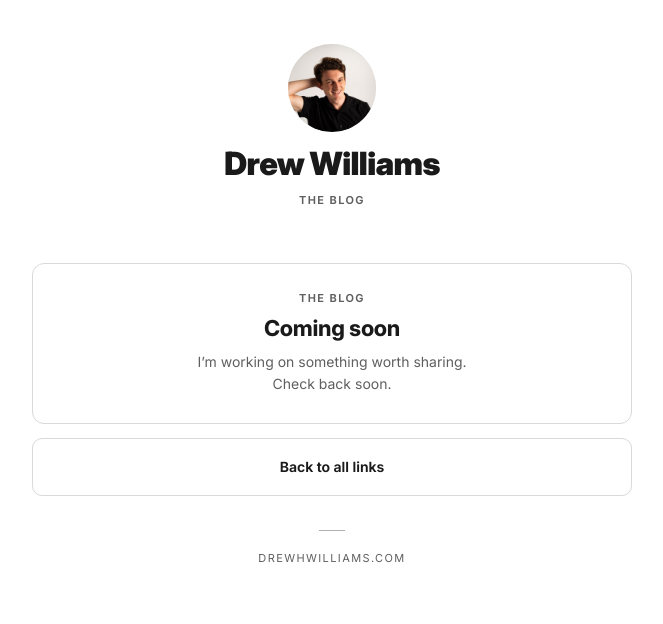
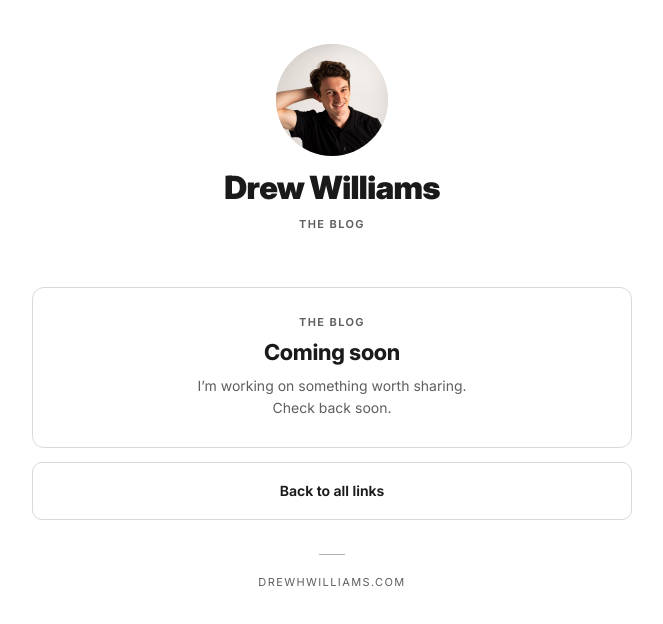
Before and after one commit to hamillholdings/drewhwilliams, a plain HTML site: page blog/index.html in a window 1280 px wide. Shown: the whole page, without its empty margins (308-971 px from the left). Drawn offline with Linux system fonts and the light colour scheme.

Commit message:
Blog header matches the directory: same photo size and position

```diff
--- a/blog/index.html
+++ b/blog/index.html
@@ -26,9 +26,10 @@ footer a{text-decoration:none}
 footer a:hover{text-decoration:underline}
 footer:before{content:'';display:block;width:26px;height:1px;background:#b0b0b0;margin:0 auto 20px}
 header{text-align:center}
-.portrait{width:88px;height:88px;margin:0 auto 12px;border-radius:50%;background:#e3e3e3;overflow:hidden}
+.portrait{width:112px;height:112px;margin:0 auto 12px;border-radius:50%;background:#e3e3e3;overflow:hidden}
 .portrait img{width:100%;height:100%;object-fit:cover;object-position:58% 35%}
-h1{font-weight:900;font-size:32px;letter-spacing:-.6px;margin:0 0 10px}
+h1{font-weight:900;font-size:32px;letter-spacing:-.6px;margin:0}
+header .eyebrow{margin-top:10px}
 .posts{display:grid;gap:12px;margin-top:28px}
 .post{display:block;padding:22px 24px;border:1px solid var(--line);border-radius:12px;text-decoration:none;transition:transform .18s,border-color .18s}
 .post:hover{transform:translateY(-2px);border-color:#8c8c8c}
@@ -45,7 +46,7 @@ h1{font-weight:900;font-size:32px;letter-spacing:-.6px;margin:0 0 10px}
 </style>
 </head>
 <body><main>
-<header><div class="portrait"><img src="/assets/headshot-672.jpg" alt="Drew Williams" width="88" height="88" fetchpriority="high"></div><h1>Drew Williams</h1><p class="eyebrow">The blog</p></header>
+<header><div class="portrait"><img src="/assets/headshot-672.jpg" alt="Drew Williams" width="112" height="112" fetchpriority="high"></div><h1>Drew Williams</h1><p class="eyebrow">The blog</p></header>
 <div class="posts">
 
 </div>
```
